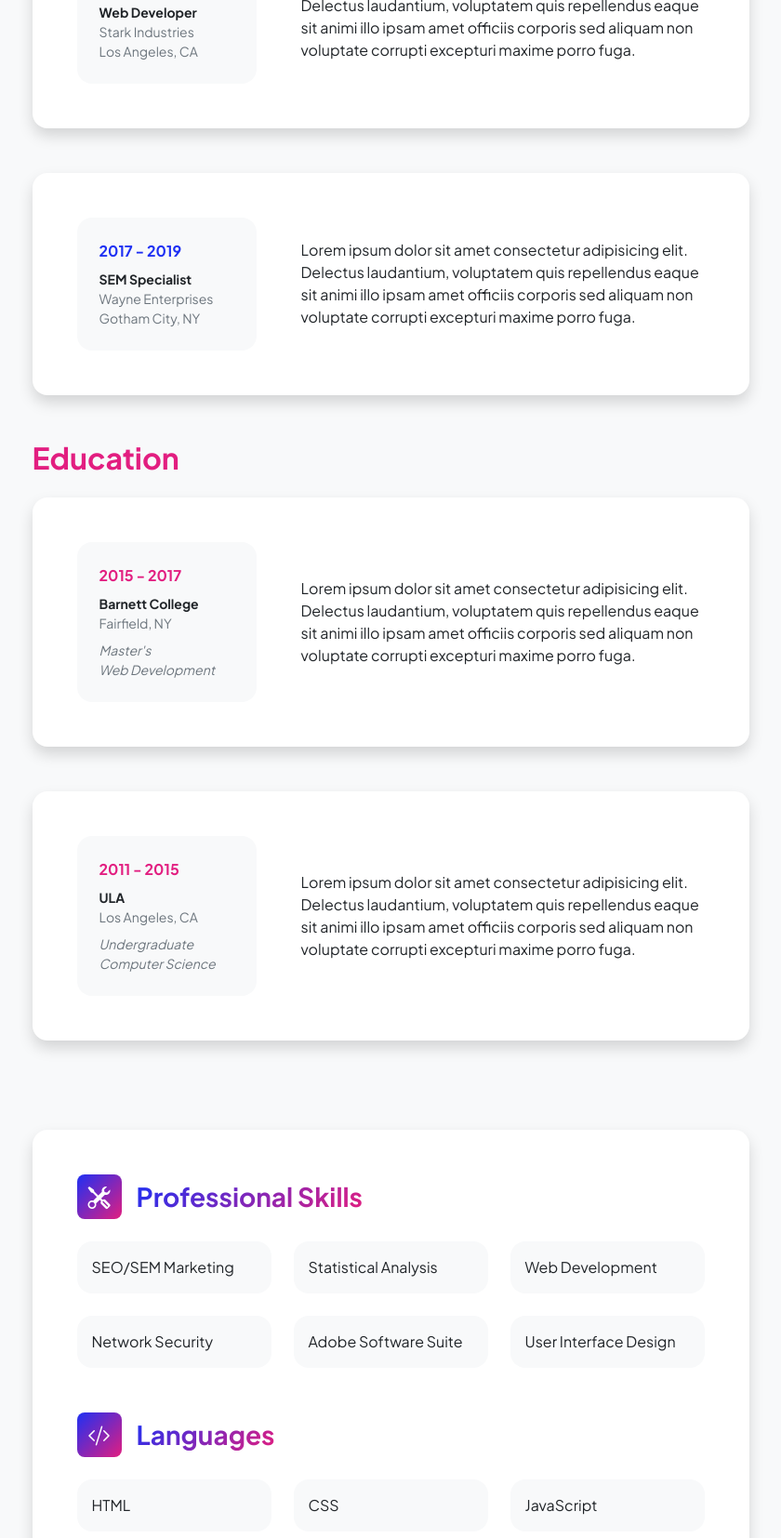
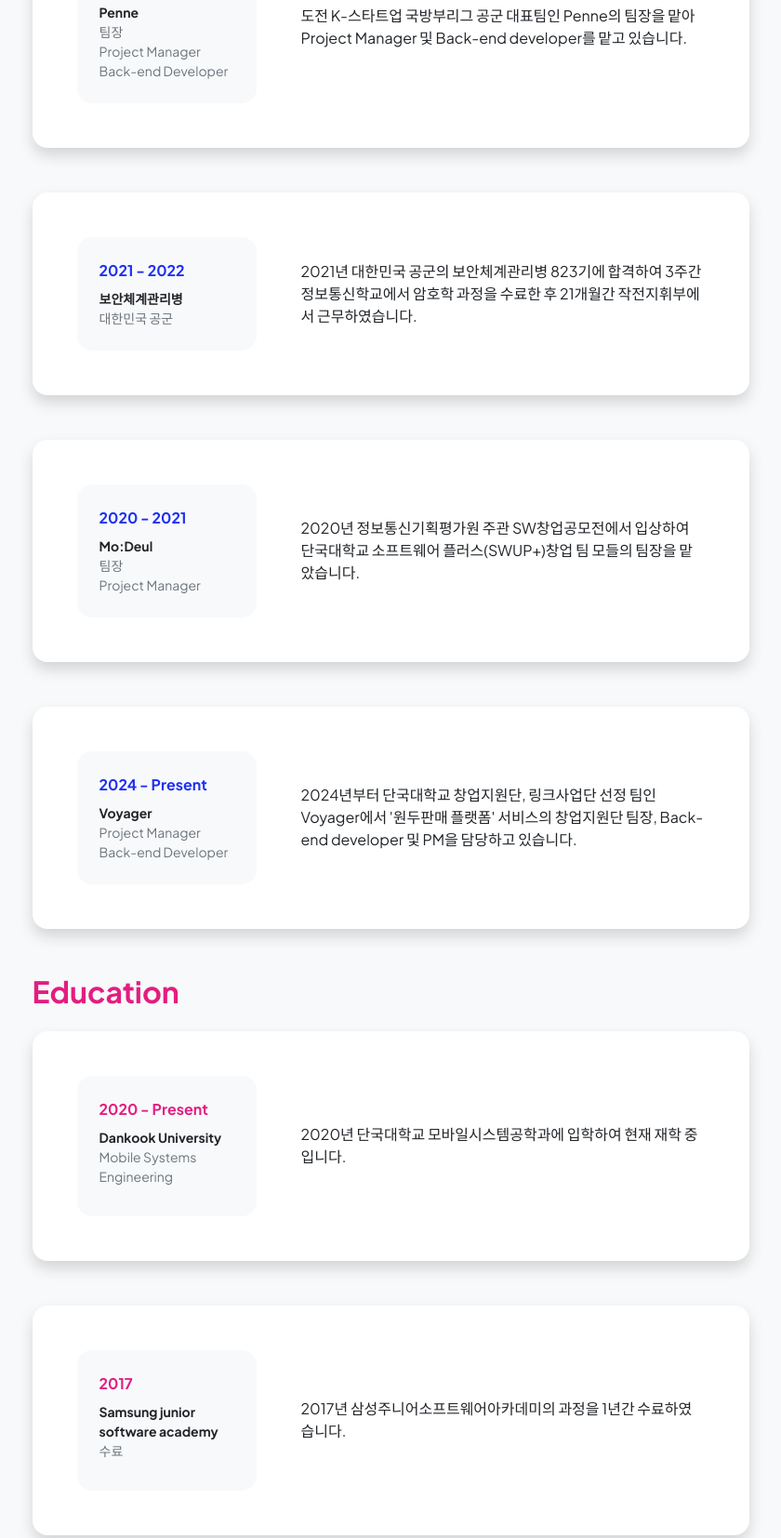
Before and after one commit to yxun20/Mid-Term-Project2, a plain HTML site: page resume.html in a window 1280 px wide. Shown: the part 409-2063 px from the top of the page at 93% size, without its empty margins (220-1060 px from the left). Drawn offline with nearby package versions, Linux system fonts and the light colour scheme.

Commit message:
Update resume.html

```diff
--- a/resume.html
+++ b/resume.html
@@ -5,7 +5,7 @@
         <meta name="viewport" content="width=device-width, initial-scale=1, shrink-to-fit=no" />
         <meta name="description" content="" />
         <meta name="author" content="" />
-        <title>Personal - Start Bootstrap Template</title>
+        <title>성영준의 포트폴리오</title>
         <!-- Favicon-->
         <link rel="icon" type="image/x-icon" href="assets/favicon.ico" />
         <!-- Custom Google font-->
@@ -22,7 +22,7 @@
             <!-- Navigation-->
             <nav class="navbar navbar-expand-lg navbar-light bg-white py-3">
                 <div class="container px-5">
-                    <a class="navbar-brand" href="index.html"><span class="fw-bolder text-primary">Start Bootstrap</span></a>
+                    <a class="navbar-brand" href="index.html"><span class="fw-bolder text-primary">성영준의 포트폴리오</span></a>
                     <button class="navbar-toggler" type="button" data-bs-toggle="collapse" data-bs-target="#navbarSupportedContent" aria-controls="navbarSupportedContent" aria-expanded="false" aria-label="Toggle navigation"><span class="navbar-toggler-icon"></span></button>
                     <div class="collapse navbar-collapse" id="navbarSupportedContent">
                         <ul class="navbar-nav ms-auto mb-2 mb-lg-0 small fw-bolder">
@@ -58,13 +58,14 @@
                                     <div class="row align-items-center gx-5">
                                         <div class="col text-center text-lg-start mb-4 mb-lg-0">
                                             <div class="bg-light p-4 rounded-4">
-                                                <div class="text-primary fw-bolder mb-2">2019 - Present</div>
-                                                <div class="small fw-bolder">Web Developer</div>
-                                                <div class="small text-muted">Stark Industries</div>
-                                                <div class="small text-muted">Los Angeles, CA</div>
+                                                <div class="text-primary fw-bolder mb-2">2021 - Present</div>
+                                                <div class="small fw-bolder">Penne</div>
+                                                <div class="small text-muted">팀장</div>
+                                                <div class="small text-muted">Project Manager</div>
+                                                <div class="small text-muted">Back-end Developer</div>
                                             </div>
                                         </div>
-                                        <div class="col-lg-8"><div>Lorem ipsum dolor sit amet consectetur adipisicing elit. Delectus laudantium, voluptatem quis repellendus eaque sit animi illo ipsam amet officiis corporis sed aliquam non voluptate corrupti excepturi maxime porro fuga.</div></div>
+                                        <div class="col-lg-8"><div>도전 K-스타트업 국방부리그 공군 대표팀인 Penne의 팀장을 맡아 Project Manager 및 Back-end developer를 맡고 있습니다.</div></div>
                                     </div>
                                 </div>
                             </div>
@@ -74,13 +75,44 @@
                                     <div class="row align-items-center gx-5">
                                         <div class="col text-center text-lg-start mb-4 mb-lg-0">
                                             <div class="bg-light p-4 rounded-4">
-                                                <div class="text-primary fw-bolder mb-2">2017 - 2019</div>
-                                                <div class="small fw-bolder">SEM Specialist</div>
-                                                <div class="small text-muted">Wayne Enterprises</div>
-                                                <div class="small text-muted">Gotham City, NY</div>
+                                                <div class="text-primary fw-bolder mb-2">2021 - 2022</div>
+                                                <div class="small fw-bolder">보안체계관리병</div>
+                                                <div class="small text-muted">대한민국 공군</div>
                                             </div>
                                         </div>
-                                        <div class="col-lg-8"><div>Lorem ipsum dolor sit amet consectetur adipisicing elit. Delectus laudantium, voluptatem quis repellendus eaque sit animi illo ipsam amet officiis corporis sed aliquam non voluptate corrupti excepturi maxime porro fuga.</div></div>
+                                        <div class="col-lg-8"><div>2021년 대한민국 공군의 보안체계관리병 823기에 합격하여 3주간 정보통신학교에서 암호학 과정을 수료한 후 21개월간 작전지휘부에서 근무하였습니다.</div></div>
+                                    </div>
+                                </div>
+                            </div>
+                            <!-- Experience Card 3-->
+                            <div class="card shadow border-0 rounded-4 mb-5">
+                                <div class="card-body p-5">
+                                    <div class="row align-items-center gx-5">
+                                        <div class="col text-center text-lg-start mb-4 mb-lg-0">
+                                            <div class="bg-light p-4 rounded-4">
+                                                <div class="text-primary fw-bolder mb-2">2020 - 2021</div>
+                                                <div class="small fw-bolder">Mo:Deul</div>
+                                                <div class="small text-muted">팀장</div>
+                                                <div class="small text-muted">Project Manager</div>
+                                            </div>
+                                        </div>
+                                        <div class="col-lg-8"><div>2020년 정보통신기획평가원 주관 SW창업공모전에서 입상하여 단국대학교 소프트웨어 플러스(SWUP+)창업 팀 모들의 팀장을 맡았습니다.</div></div>
+                                    </div>
+                                </div>
+                            </div>
+                            <!-- Experience Card 4-->
+                            <div class="card shadow border-0 rounded-4 mb-5">
+                                <div class="card-body p-5">
+                                    <div class="row align-items-center gx-5">
+                                        <div class="col text-center text-lg-start mb-4 mb-lg-0">
+                                            <div class="bg-light p-4 rounded-4">
+                                                <div class="text-primary fw-bolder mb-2">2024 - Present</div>
+                                                <div class="small fw-bolder">Voyager</div>
+                                                <div class="small text-muted">Project Manager</div>
+                                                <div class="small text-muted">Back-end Developer</div>
+                                            </div>
+                                        </div>
+                                        <div class="col-lg-8"><div>2024년부터 단국대학교 창업지원단, 링크사업단 선정 팀인 Voyager에서 '원두판매 플랫폼' 서비스의 창업지원단 팀장, Back-end developer 및 PM을 담당하고 있습니다.</div></div>
                                     </div>
                                 </div>
                             </div>
@@ -94,18 +126,14 @@
                                     <div class="row align-items-center gx-5">
                                         <div class="col text-center text-lg-start mb-4 mb-lg-0">
                                             <div class="bg-light p-4 rounded-4">
-                                                <div class="text-secondary fw-bolder mb-2">2015 - 2017</div>
+                                                <div class="text-secondary fw-bolder mb-2">2020 - Present</div>
                                                 <div class="mb-2">
-                                                    <div class="small fw-bolder">Barnett College</div>
-                                                    <div class="small text-muted">Fairfield, NY</div>
-                                                </div>
-                                                <div class="fst-italic">
-                                                    <div class="small text-muted">Master's</div>
-                                                    <div class="small text-muted">Web Development</div>
+                                                    <div class="small fw-bolder">Dankook University</div>
+                                                    <div class="small text-muted">Mobile Systems Engineering</div>
                                                 </div>
                                             </div>
                                         </div>
-                                        <div class="col-lg-8"><div>Lorem ipsum dolor sit amet consectetur adipisicing elit. Delectus laudantium, voluptatem quis repellendus eaque sit animi illo ipsam amet officiis corporis sed aliquam non voluptate corrupti excepturi maxime porro fuga.</div></div>
+                                        <div class="col-lg-8"><div>2020년 단국대학교 모바일시스템공학과에 입학하여 현재 재학 중입니다.</div></div>
                                     </div>
                                 </div>
                             </div>
@@ -115,22 +143,41 @@
                                     <div class="row align-items-center gx-5">
                                         <div class="col text-center text-lg-start mb-4 mb-lg-0">
                                             <div class="bg-light p-4 rounded-4">
-                                                <div class="text-secondary fw-bolder mb-2">2011 - 2015</div>
+                                                <div class="text-secondary fw-bolder mb-2">2017</div>
                                                 <div class="mb-2">
-                                                    <div class="small fw-bolder">ULA</div>
-                                                    <div class="small text-muted">Los Angeles, CA</div>
-                                                </div>
-                                                <div class="fst-italic">
-                                                    <div class="small text-muted">Undergraduate</div>
-                                                    <div class="small text-muted">Computer Science</div>
+                                                    <div class="small fw-bolder">Samsung junior software academy</div>
+                                                    <div class="small text-muted">수료</div>
                                                 </div>
                                             </div>
                                         </div>
-                                        <div class="col-lg-8"><div>Lorem ipsum dolor sit amet consectetur adipisicing elit. Delectus laudantium, voluptatem quis repellendus eaque sit animi illo ipsam amet officiis corporis sed aliquam non voluptate corrupti excepturi maxime porro fuga.</div></div>
+                                        <div class="col-lg-8"><div>2017년 삼성주니어소프트웨어아카데미의 과정을 1년간 수료하였습니다.</div></div>
+                                    </div>
+                                </div>
+                            </div>
+                            <!-- Education Card 3-->
+                            <div class="card shadow border-0 rounded-4 mb-5">
+                                <div class="card-body p-5">
+                                    <div class="row align-items-center gx-5">
+                                        <div class="col text-center text-lg-start mb-4 mb-lg-0">
+                                            <div class="bg-light p-4 rounded-4">
+                                                <div class="text-secondary fw-bolder mb-2">2023</div>
+                                                <div class="mb-2">
+                                                    <div class="small fw-bolder">New mexico university</div>
+                                                    <div class="small text-muted">CELAC 수료</div>
+                                                </div>
+                                                <div class="fst-italic">
+                                                    <div class="small text-muted">USA</div>
+                                                    <div class="small text-muted">New mexico, Albuquerque</div>
+                                                </div>
+                                            </div>
+                                        </div>
+                                        <div class="col-lg-8"><div>2023년 미국의 New mexico university에서 CELAC 과정을 2달 간 수료하였습니다.</div></div>
                                     </div>
                                 </div>
                             </div>
                         </section>
+
+
                         <!-- Divider-->
                         <div class="pb-5"></div>
                         <!-- Skills Section-->
@@ -142,17 +189,17 @@
                                     <div class="mb-5">
                                         <div class="d-flex align-items-center mb-4">
                                             <div class="feature bg-primary bg-gradient-primary-to-secondary text-white rounded-3 me-3"><i class="bi bi-tools"></i></div>
-                                            <h3 class="fw-bolder mb-0"><span class="text-gradient d-inline">Professional Skills</span></h3>
+                                            <h3 class="fw-bolder mb-0"><span class="text-gradient d-inline">수상이력</span></h3>
                                         </div>
                                         <div class="row row-cols-1 row-cols-md-3 mb-4">
-                                            <div class="col mb-4 mb-md-0"><div class="d-flex align-items-center bg-light rounded-4 p-3 h-100">SEO/SEM Marketing</div></div>
-                                            <div class="col mb-4 mb-md-0"><div class="d-flex align-items-center bg-light rounded-4 p-3 h-100">Statistical Analysis</div></div>
-                                            <div class="col"><div class="d-flex align-items-center bg-light rounded-4 p-3 h-100">Web Development</div></div>
+                                            <div class="col mb-4 mb-md-0"><div class="d-flex align-items-center bg-light rounded-4 p-3 h-100">2020 정보통신기획평가원 SW창업공모전 입상(팀장)</div></div>
+                                            <div class="col mb-4 mb-md-0"><div class="d-flex align-items-center bg-light rounded-4 p-3 h-100">2022 영남권 공군창업경진대회 대상(팀장)</div></div>
+                                            <div class="col"><div class="d-flex align-items-center bg-light rounded-4 p-3 h-100">2022 공군창업경진대회 인사참모부장상(총 240여팀 참가 중 10위, 팀장)</div></div>
                                         </div>
                                         <div class="row row-cols-1 row-cols-md-3">
-                                            <div class="col mb-4 mb-md-0"><div class="d-flex align-items-center bg-light rounded-4 p-3 h-100">Network Security</div></div>
-                                            <div class="col mb-4 mb-md-0"><div class="d-flex align-items-center bg-light rounded-4 p-3 h-100">Adobe Software Suite</div></div>
-                                            <div class="col"><div class="d-flex align-items-center bg-light rounded-4 p-3 h-100">User Interface Design</div></div>
+                                            <div class="col mb-4 mb-md-0"><div class="d-flex align-items-center bg-light rounded-4 p-3 h-100">2022 도전 K-스타트업 국방부리그 본선 진출(팀장)</div></div>
+                                            <div class="col mb-4 mb-md-0"><div class="d-flex align-items-center bg-light rounded-4 p-3 h-100">2022 대한민국공군 해커톤 정보화기획참모부장상(총 180여팀 참가 중 9위, 팀장)</div></div>
+                                            <div class="col"><div class="d-flex align-items-center bg-light rounded-4 p-3 h-100">그외..</div></div>
                                         </div>
                                     </div>
                                     <!-- Languages list-->
@@ -162,14 +209,14 @@
                                             <h3 class="fw-bolder mb-0"><span class="text-gradient d-inline">Languages</span></h3>
                                         </div>
                                         <div class="row row-cols-1 row-cols-md-3 mb-4">
-                                            <div class="col mb-4 mb-md-0"><div class="d-flex align-items-center bg-light rounded-4 p-3 h-100">HTML</div></div>
-                                            <div class="col mb-4 mb-md-0"><div class="d-flex align-items-center bg-light rounded-4 p-3 h-100">CSS</div></div>
-                                            <div class="col"><div class="d-flex align-items-center bg-light rounded-4 p-3 h-100">JavaScript</div></div>
+                                            <div class="col mb-4 mb-md-0"><div class="d-flex align-items-center bg-light rounded-4 p-3 h-100">java</div></div>
+                                            <div class="col mb-4 mb-md-0"><div class="d-flex align-items-center bg-light rounded-4 p-3 h-100">Spring boot</div></div>
+                                            <div class="col"><div class="d-flex align-items-center bg-light rounded-4 p-3 h-100">SQL</div></div>
                                         </div>
                                         <div class="row row-cols-1 row-cols-md-3">
                                             <div class="col mb-4 mb-md-0"><div class="d-flex align-items-center bg-light rounded-4 p-3 h-100">Python</div></div>
-                                            <div class="col mb-4 mb-md-0"><div class="d-flex align-items-center bg-light rounded-4 p-3 h-100">Ruby</div></div>
-                                            <div class="col"><div class="d-flex align-items-center bg-light rounded-4 p-3 h-100">Node.js</div></div>
+                                            <div class="col mb-4 mb-md-0"><div class="d-flex align-items-center bg-light rounded-4 p-3 h-100">HTML</div></div>
+                                            <div class="col"><div class="d-flex align-items-center bg-light rounded-4 p-3 h-100">CSS</div></div>
                                         </div>
                                     </div>
                                 </div>
@@ -183,7 +230,7 @@
         <footer class="bg-white py-4 mt-auto">
             <div class="container px-5">
                 <div class="row align-items-center justify-content-between flex-column flex-sm-row">
-                    <div class="col-auto"><div class="small m-0">Copyright &copy; Your Website 2023</div></div>
+                    <div class="col-auto"><div class="small m-0">Copyright &copy; 성영준의 포트폴리오</div></div>
                     <div class="col-auto">
                         <a class="small" href="#!">Privacy</a>
                         <span class="mx-1">&middot;</span>
```
